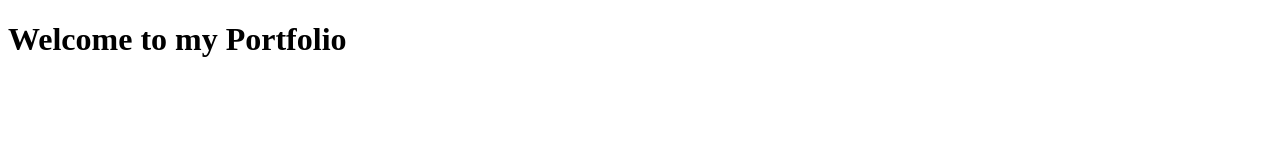
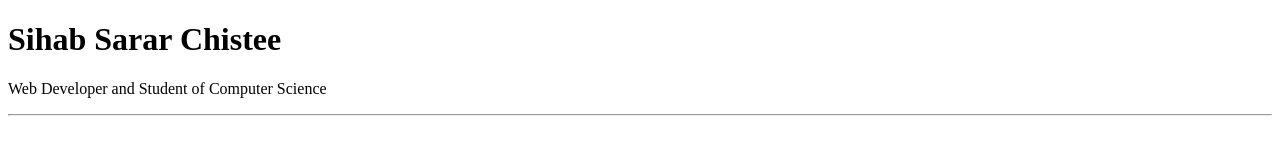
Before and after one commit to Sihab-10/portfolio-html, a plain HTML site: page index.html in a window 1280 px wide. Drawn offline with Linux system fonts and the light colour scheme.

Commit message:
intro added

```diff
--- a/index.html
+++ b/index.html
@@ -1,11 +1,21 @@
 <!DOCTYPE html>
-<html lang="en">
-<head>
-  <meta charset="UTF-8">
-  <meta name="viewport" content="width=device-width, initial-scale=1.0">
-  <title>My Portfolio</title>
-</head>
-<body>
-  <h1>Welcome to my Portfolio</h1>
-</body>
+<html>
+  <head>
+    <meta charset="UTF-8" />
+    <meta name="viewport" content="width=device-width, initial-scale=1.0" />
+    <title>My Portfolio</title>
+  </head>
+  <body>
+    <!-- Section: Intro -->
+    <header>
+      <h1>Sihab Sarar Chistee</h1>
+      <p>Web Developer and Student of Computer Science</p>
+    </header>
+    <hr/>
+    <!-- Section: about me -->
+
+    <!-- Section: Skills -->
+
+    <!-- Section: Contacts -->
+  </body>
 </html>
```
Also changed, not shown: 1 other file.
